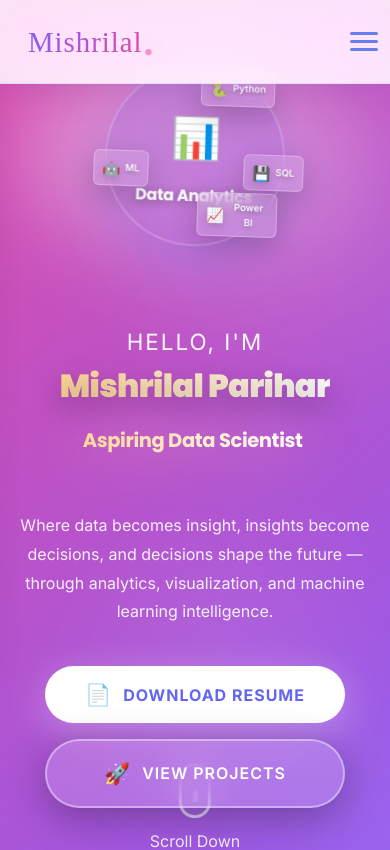
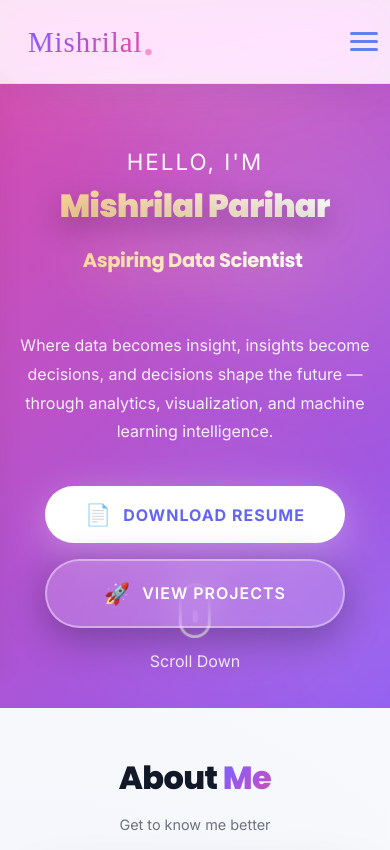
Before and after one commit to Mishrilal01/portfolio-frontend, a React (Create React App) app: page / in a window 390 px wide. Shown: the top 850 px of the page. Built offline with nearby package versions, Linux system fonts and the light colour scheme.

Commit message:
remove hero page animation for mobile view

```diff
--- a/src/components/Hero/Hero.css
+++ b/src/components/Hero/Hero.css
@@ -581,15 +581,13 @@
 
 @media (max-width: 768px) {
   .tech-circle {
-    width: clamp(180px, 60vw, 250px);
-    height: clamp(180px, 60vw, 250px);
+    display: none;
   }
 }
 
 @media (max-width: 480px) {
   .tech-circle {
-    width: 180px;
-    height: 180px;
+    display: none;
   }
 }
 
@@ -630,15 +628,13 @@
 
 @media (max-width: 768px) {
   .floating-tech {
-    width: clamp(160px, 50vw, 220px);
-    height: clamp(160px, 50vw, 220px);
+    display: none;
   }
 }
 
 @media (max-width: 480px) {
   .floating-tech {
-    width: 160px;
-    height: 160px;
+    display: none;
   }
 }
 
```
